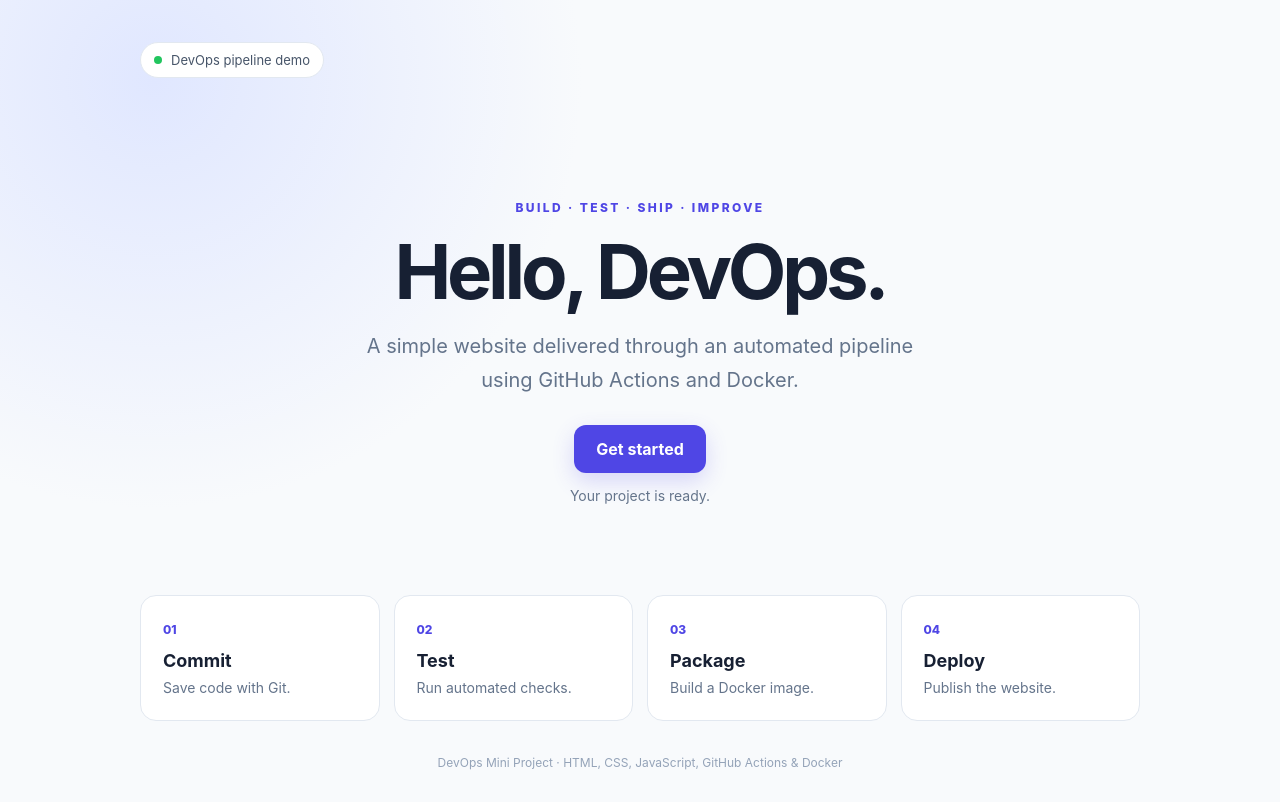
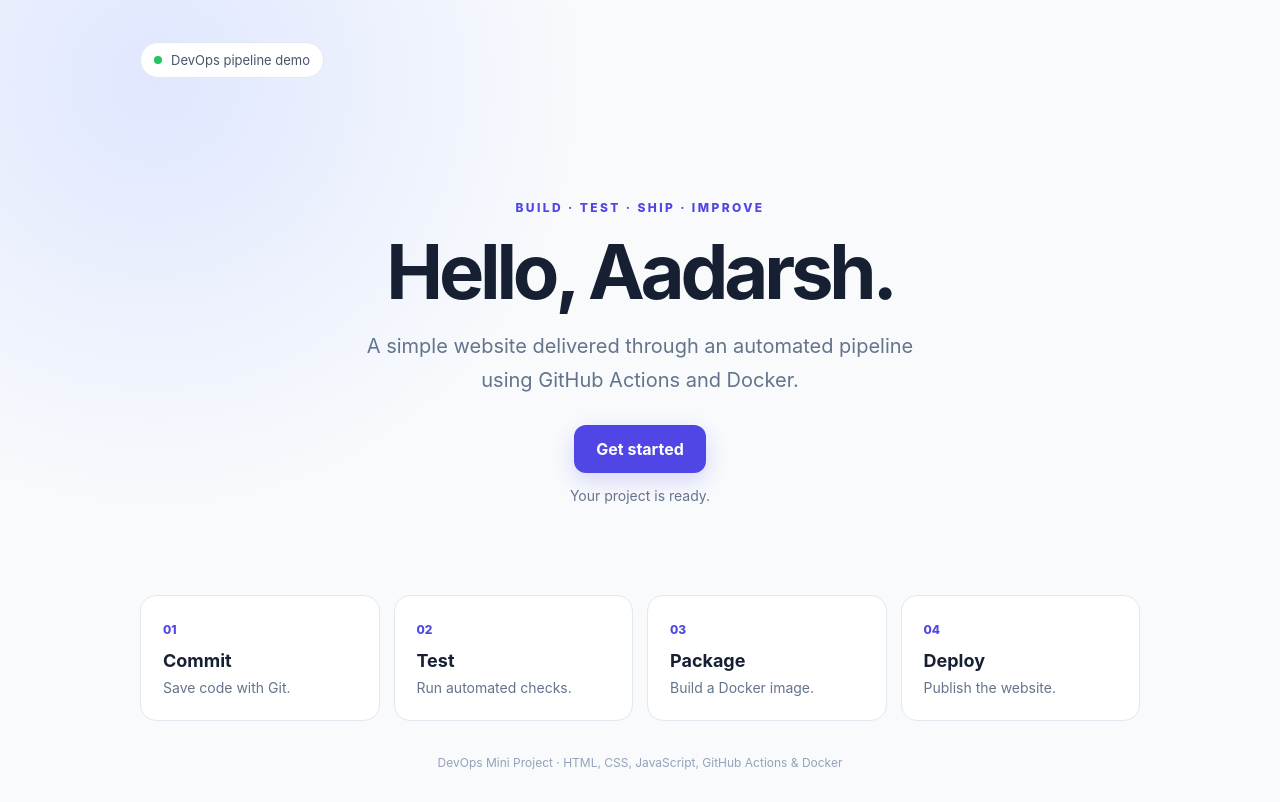
Before and after one commit to vighnesh-5876/devops-mini-project, a website: page index.html in a window 1280 px wide. Drawn offline with Linux system fonts and the light colour scheme.

Commit message:
Update website heading to version 2

```diff
--- a/index.html
+++ b/index.html
@@ -13,7 +13,7 @@
     <div class="status"><span class="status-dot"></span> DevOps pipeline demo</div>
     <section class="hero" aria-labelledby="main-title">
       <p class="eyebrow">BUILD · TEST · SHIP · IMPROVE</p>
-      <h1 id="main-title">Hello, DevOps.</h1>
+      <h1 id="main-title">Hello, Aadarsh.</h1>
       <p class="intro">A simple website delivered through an automated pipeline using GitHub Actions and Docker.</p>
       <button id="welcome-button" type="button">Get started</button>
       <p id="message" class="message" role="status" aria-live="polite">Your project is ready.</p>
```
